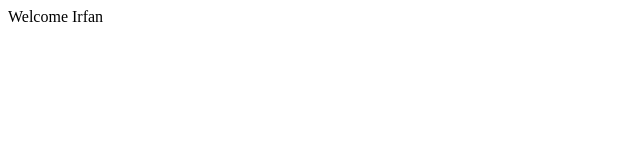
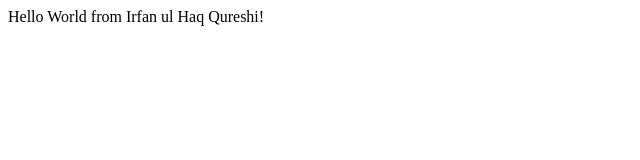
Before and after one commit to irfanulhaqqureshi/BootCampIrfan2020, a plain HTML site: page index.html in a window 1280 px wide. Shown: the whole page, without its empty margins (0-640 px from the left). Drawn offline with Linux system fonts and the light colour scheme.

Commit message:
Update index.html
Assignment-1 Commit

```diff
--- a/index.html
+++ b/index.html
@@ -3,9 +3,9 @@
 <head>
     <meta charset="UTF-8">
     <meta name="viewport" content="width=device-width, initial-scale=1.0">
-    <title>Document</title>
+    <title>First Example</title>
 </head>
 <body>
-    <div>Welcome Irfan</div>
+    <div>Hello World from Irfan ul Haq Qureshi!</div>
 </body>
 </html>
```
